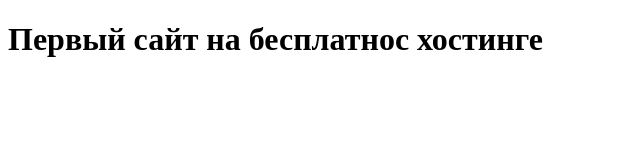
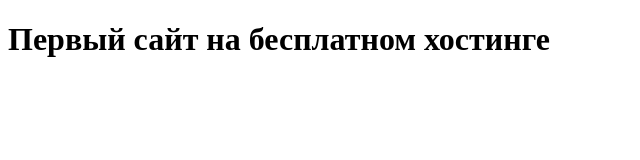
Before and after one commit to BohdanPena/bohdanpena.github.io, a plain HTML site: page index.html in a window 1280 px wide. Shown: the full height of the page, 0-640 px from the left. Drawn offline with Linux system fonts and the light colour scheme.

Commit message:
Update index.html

```diff
--- a/index.html
+++ b/index.html
@@ -5,6 +5,6 @@
 	<title>Четвертый урок курсов</title>
 </head>
 <body>
-	<h1>Первый сайт на бесплатнос хостинге</h1>
+	<h1>Первый сайт на бесплатном хостинге</h1>
 </body>
 </html>
```
